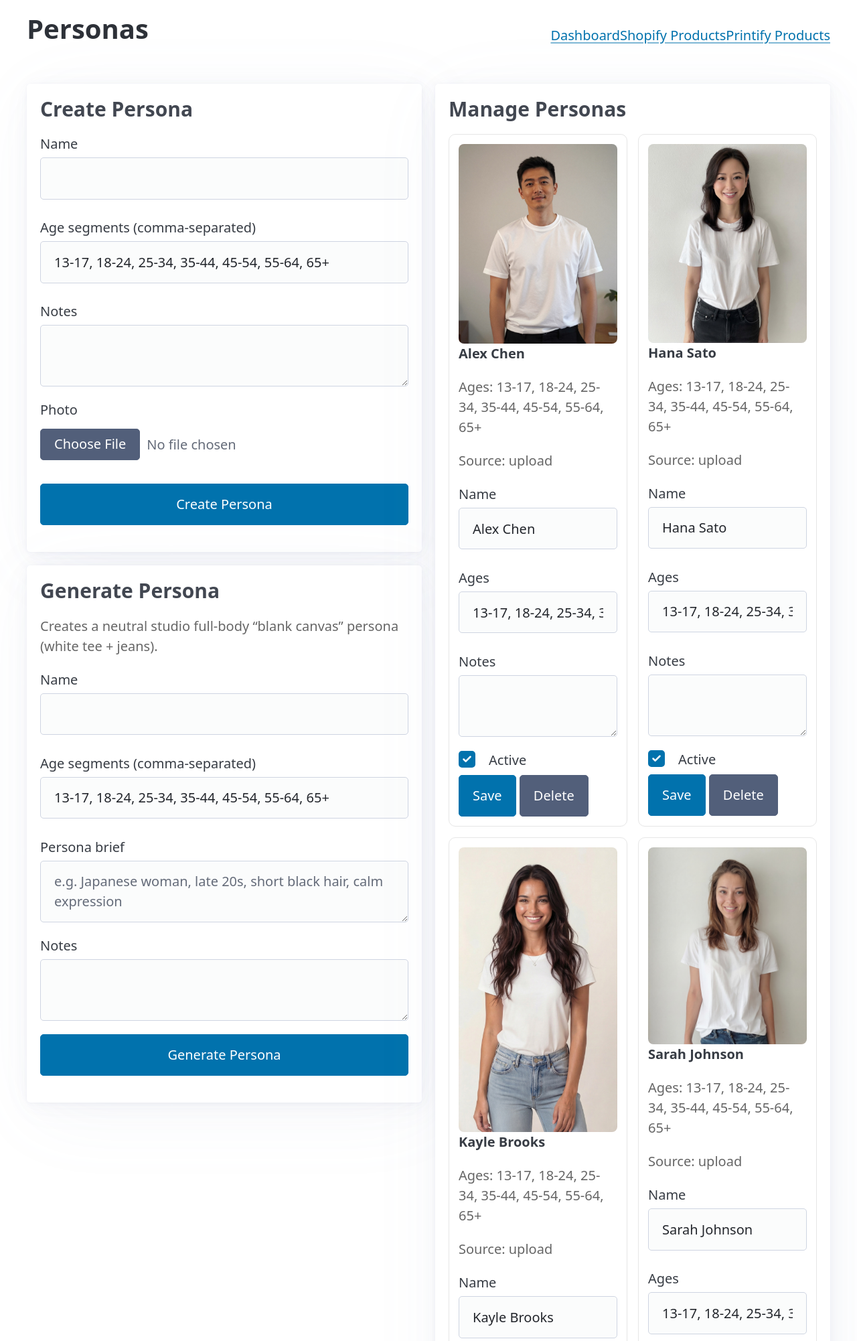
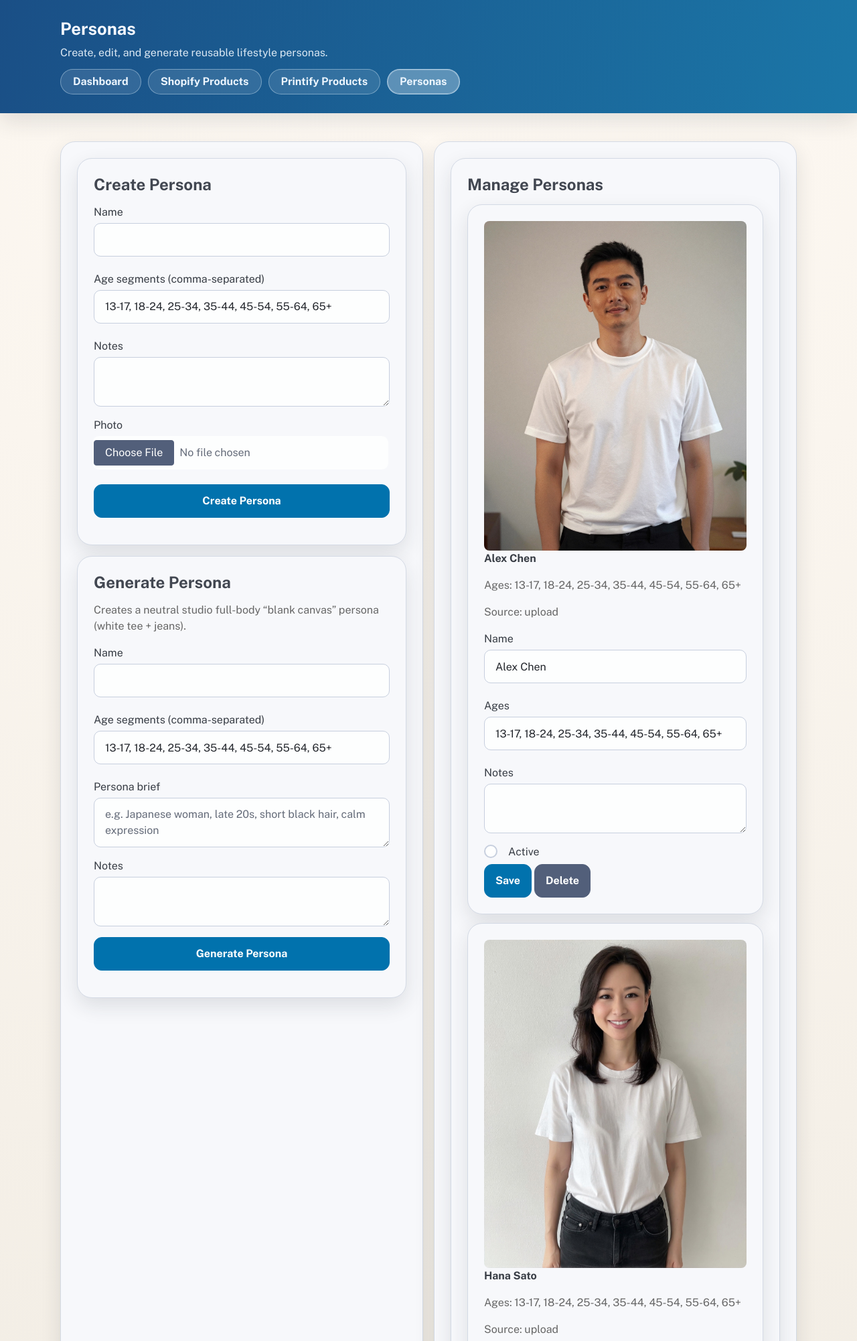
Before and after one commit to karlneco/pod_design_tools, a Flask app: page /personas in a window 1280 px wide. Shown: the top 2002 px of the page at 67% size. Run offline with Flask 3, Linux system fonts and the light colour scheme; some libraries are stand-ins or nearby versions.

Commit message:
Unify app UI header and navigation styling

```diff
--- /dev/null
+++ b/app/static/ui.css
@@ -0,0 +1,203 @@
+@import url("https://fonts.googleapis.com/css2?family=Public+Sans:wght@400;600;700;800&display=swap");
+
+:root {
+  --bg: #f6f2eb;
+  --panel: #f7f8fb;
+  --text: #1f2937;
+  --muted: #5b6677;
+  --border: #d4dae5;
+  --shadow: 0 12px 30px rgba(31, 41, 51, 0.12);
+  --accent: #0f7ab0;
+  --accent-dark: #0f5f95;
+  --header-a: #1a4f86;
+  --header-b: #1b76a7;
+}
+
+* {
+  box-sizing: border-box;
+}
+
+:root {
+  font-size: 16px;
+}
+
+body.app-theme {
+  margin: 0;
+  font-family: "Public Sans", "Helvetica Neue", Arial, sans-serif;
+  color: var(--text);
+  background: radial-gradient(circle at top, #fffaf4, #f0ebe2 45%, #e6e0d6 100%);
+}
+
+body.app-theme h1,
+body.app-theme h2,
+body.app-theme h3,
+body.app-theme h4,
+body.app-theme h5,
+body.app-theme h6,
+body.app-theme input,
+body.app-theme select,
+body.app-theme textarea,
+body.app-theme button {
+  font-family: "Public Sans", "Helvetica Neue", Arial, sans-serif;
+}
+
+body.container.app-theme {
+  width: 100%;
+  max-width: none;
+  padding: 0;
+}
+
+body.app-theme > :not(.app-topbar) {
+  width: min(1100px, calc(100% - 48px));
+  margin-left: auto;
+  margin-right: auto;
+}
+
+body.app-theme > .app-topbar + * {
+  margin-top: 26px;
+}
+
+.app-topbar {
+  width: 100%;
+  margin: 0 0 22px;
+  padding: 28px 0;
+  background: linear-gradient(102deg, var(--header-a), var(--header-b));
+  box-shadow: var(--shadow);
+  display: block;
+}
+
+.app-topbar h1 {
+  margin: 0;
+  font-size: 1.6rem;
+  line-height: 1.2;
+  font-weight: 700;
+  letter-spacing: 0;
+  color: #f5f8ff;
+}
+
+.topbar-subtitle {
+  margin: 8px 0 0;
+  font-size: 1rem;
+  color: rgba(241, 248, 255, 0.9);
+}
+
+.app-topbar > div,
+.app-topbar nav {
+  width: min(1100px, calc(100% - 48px));
+  margin-left: auto;
+  margin-right: auto;
+}
+
+.app-topbar nav {
+  margin-top: 12px;
+}
+
+.app-topbar .topbar-nav {
+  display: flex;
+  align-items: flex-start;
+  justify-content: space-between;
+  flex-wrap: wrap;
+  gap: 12px 14px;
+}
+
+.app-topbar .nav-main,
+.app-topbar .nav-actions {
+  display: flex;
+  align-items: center;
+  flex-wrap: wrap;
+  gap: 10px;
+}
+
+.app-topbar .nav-actions {
+  justify-content: flex-end;
+}
+
+.app-topbar nav a,
+.app-topbar nav button,
+.app-topbar nav .button,
+.app-topbar nav a[role="button"] {
+  margin: 0;
+  border-radius: 999px;
+  border: 1px solid rgba(229, 244, 255, 0.38);
+  background: rgba(232, 244, 255, 0.12);
+  color: #edf6ff;
+  padding: 10px 18px;
+  line-height: 1;
+  font-weight: 700;
+  text-decoration: none;
+}
+
+.app-topbar nav a:hover,
+.app-topbar nav button:hover,
+.app-topbar nav .button:hover,
+.app-topbar nav a[role="button"]:hover {
+  background: rgba(232, 244, 255, 0.22);
+}
+
+.app-topbar nav .secondary {
+  background: rgba(240, 248, 255, 0.2);
+  color: #eff8ff;
+}
+
+.app-topbar nav a.is-active {
+  background: rgba(232, 244, 255, 0.32);
+  border-color: rgba(229, 244, 255, 0.62);
+  box-shadow: inset 0 0 0 1px rgba(255, 255, 255, 0.22);
+}
+
+body.app-theme article,
+body.app-theme section,
+body.app-theme .card,
+body.app-theme .stage-wrap,
+body.app-theme .controls {
+  background: var(--panel);
+  border: 1px solid var(--border);
+  border-radius: 22px;
+  box-shadow: var(--shadow);
+}
+
+body.app-theme article,
+body.app-theme section,
+body.app-theme .card {
+  padding: 24px;
+}
+
+body.app-theme hr {
+  border-color: #d7d0c5;
+  margin: 18px auto;
+  width: min(1260px, calc(100% - 48px));
+}
+
+body.app-theme input,
+body.app-theme textarea,
+body.app-theme select {
+  border-radius: 10px;
+  border-color: #c7cfde;
+  background: #fdfefe;
+}
+
+body.app-theme button,
+body.app-theme .button {
+  border-radius: 12px;
+  font-weight: 700;
+}
+
+@media (max-width: 860px) {
+  body.app-theme > :not(.app-topbar) {
+    width: calc(100% - 28px);
+  }
+
+  .app-topbar {
+    padding: 24px 0 20px;
+  }
+
+  .app-topbar > div,
+  .app-topbar nav {
+    width: calc(100% - 28px);
+  }
+
+  .app-topbar .topbar-nav,
+  .app-topbar .nav-actions {
+    justify-content: flex-start;
+  }
+}
--- a/app/templates/mockup_editor.html
+++ b/app/templates/mockup_editor.html
@@ -5,6 +5,7 @@
   <meta name="viewport" content="width=device-width, initial-scale=1" />
   <title>Mockup Placement Editor</title>
   <link rel="stylesheet" href="https://cdn.jsdelivr.net/npm/@picocss/pico@2/css/pico.min.css" />
+  <link rel="stylesheet" href="/static/ui.css" />
   <style>
     :root {
       --editor-bg: #f4f2ee;
@@ -39,7 +40,7 @@
     }
   </style>
 </head>
-<body class="container">
+<body class="container app-theme">
   <nav>
     <a href="/">Dashboard</a>
     <a href="/shopify">Shopify Products</a>
--- a/app/templates/personas.html
+++ b/app/templates/personas.html
@@ -5,22 +5,30 @@
   <meta name="viewport" content="width=device-width,initial-scale=1"/>
   <title>Personas</title>
   <link rel="stylesheet" href="https://cdn.jsdelivr.net/npm/@picocss/pico@2/css/pico.min.css"/>
+  <link rel="stylesheet" href="/static/ui.css"/>
   <style>
     .grid{display:grid;grid-template-columns:1fr 1fr;gap:1rem}
     .cards{display:grid;grid-template-columns:repeat(auto-fill,minmax(220px,1fr));gap:.8rem}
-    .card{border:1px solid #e6e6e6;border-radius:10px;padding:.7rem}
+    .card{padding:.9rem}
     .card img{width:100%;height:auto;border-radius:8px}
     .muted{color:#666}
     @media (max-width:900px){.grid{grid-template-columns:1fr}}
   </style>
 </head>
-<body class="container">
-<header style="display:flex;justify-content:space-between;align-items:center;">
-  <h1>Personas</h1>
-  <nav>
-    <a href="/">Dashboard</a>
-    <a href="/shopify">Shopify Products</a>
-    <a href="/printify">Printify Products</a>
+<body class="container app-theme">
+<header class="app-topbar">
+  <div>
+    <h1>Personas</h1>
+    <p class="topbar-subtitle">Create, edit, and generate reusable lifestyle personas.</p>
+  </div>
+  <nav class="topbar-nav">
+    <div class="nav-main">
+      <a href="/">Dashboard</a>
+      <a href="/shopify">Shopify Products</a>
+      <a href="/printify">Printify Products</a>
+      <a href="/personas" class="is-active" aria-current="page">Personas</a>
+    </div>
+    <div class="nav-actions"></div>
   </nav>
 </header>
 
```
Also changed, not shown: app/templates/index.html (+18 -10 lines), app/templates/printify.html (+13 -5 lines), app/templates/printify_edit.html (+10 -9 lines), app/templates/printify_new.html (+11 -5 lines), app/templates/products.html (+17 -16 lines), app/templates/shopify_edit.html (+7 -5 lines), app/templates/shopify_lifestyle.html (+7 -4 lines), app/templates/shopify_manual_mockups.html (+8 -4 lines), app/templates/shopify_mockups.html (+8 -4 lines).
